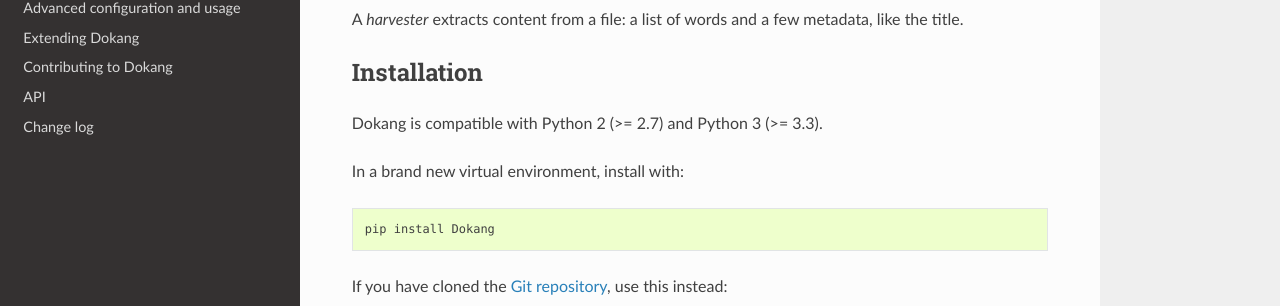
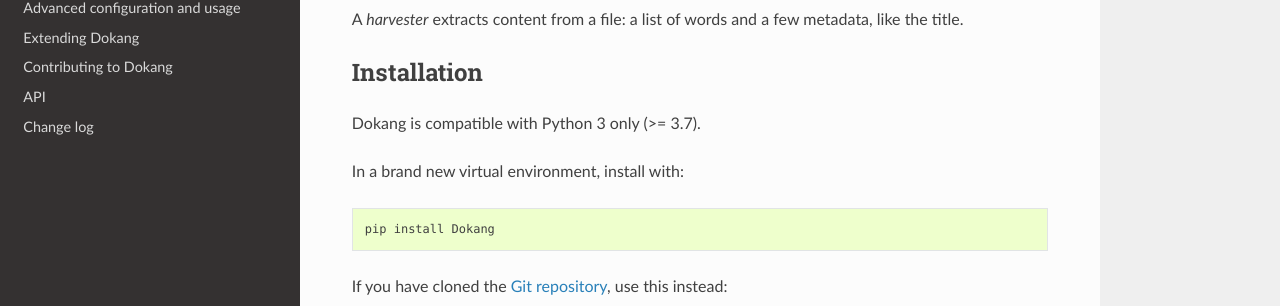
Before and after one commit to Polyconseil/dokang, a Sphinx documentation site: the page built from docs/basics.rst, in a window 1280 px wide and 900 px high. Shown: the part 376-682 px from the top of the window. Built offline with Sphinx 7.4.7 and the Read the Docs theme 2.0.0, drawn with Linux system fonts in a browser that asks for light colours.

Commit message:
Claim support of Python 3.11

```diff
--- a/docs/basics.rst
+++ b/docs/basics.rst
@@ -21,7 +21,7 @@
 Installation
 ------------
 
-Dokang is compatible with Python 2 (>= 2.7) and Python 3 (>= 3.3).
+Dokang is compatible with Python 3 only (>= 3.7).
 
 In a brand new virtual environment, install with:
 
--- a/setup.cfg
+++ b/setup.cfg
@@ -21,6 +21,9 @@
     Programming Language :: Python :: 3 :: Only
     Programming Language :: Python :: 3.7
     Programming Language :: Python :: 3.8
+    Programming Language :: Python :: 3.9
+    Programming Language :: Python :: 3.10
+    Programming Language :: Python :: 3.11
     Topic :: Internet :: WWW/HTTP
     Topic :: Internet :: WWW/HTTP :: WSGI :: Application
     Topic :: Text Processing :: Markup :: HTML
```
Also changed, not shown: 1 other file.
